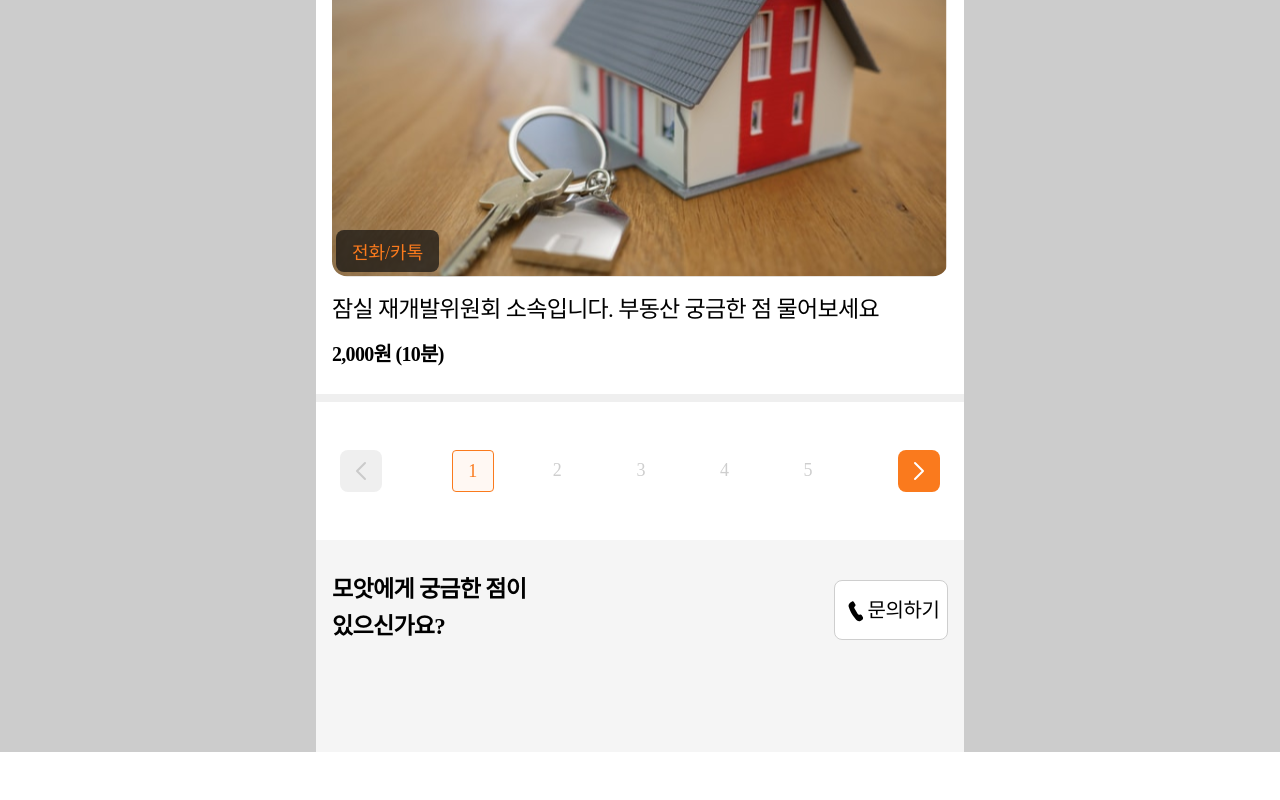
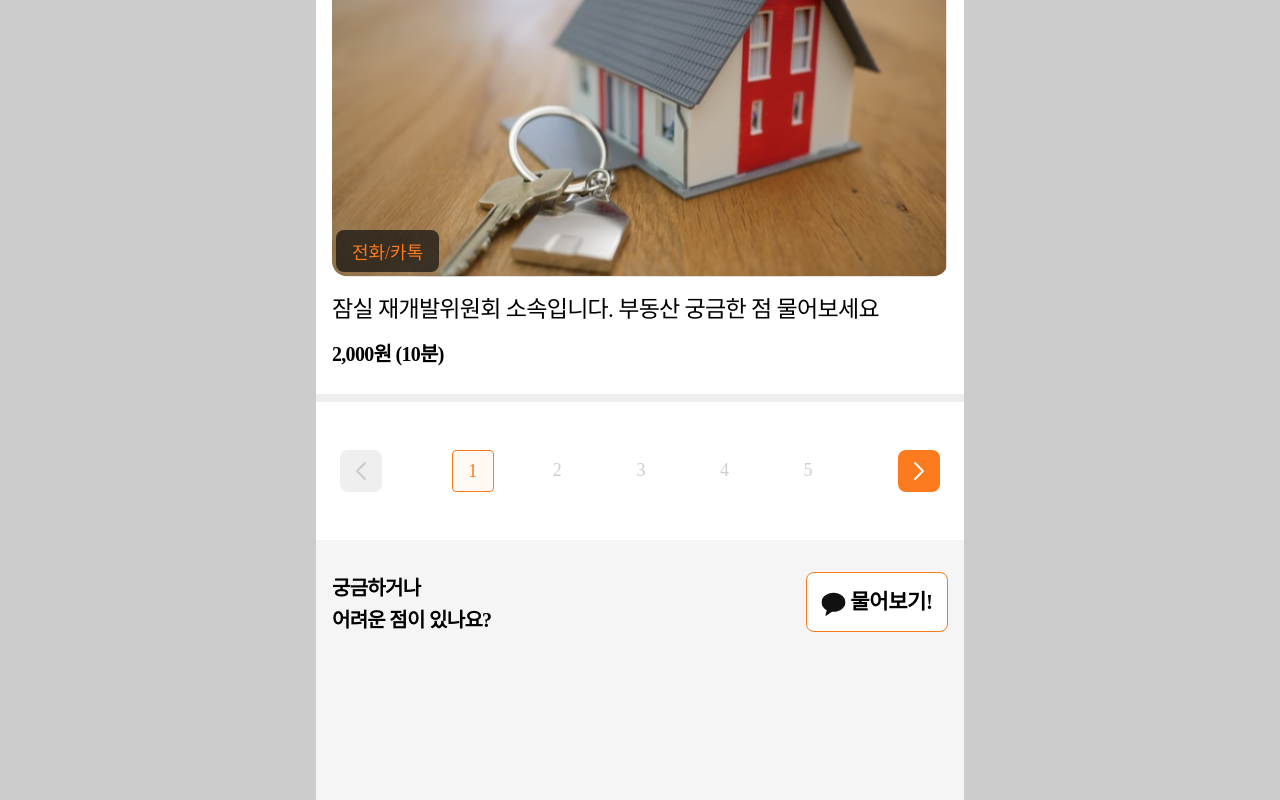
Before and after one commit to DEV-Alpaca/Moat-frontend, a React (Create React App) app: page / in a window 1280 px wide. Shown: the part 1581-2381 px from the top of the page. Before the commit the page ends 2333 px from the top, so only its background shows below. Built offline with nearby package versions, Linux system fonts and the light colour scheme; a web font is replaced by a local one.

Commit message:
fix : questionBox

```diff
--- a/src/components/postList/QuestionBox.js
+++ b/src/components/postList/QuestionBox.js
@@ -5,12 +5,11 @@ import palette from '../../lib/styles/paletts';
 import r from '../../lib/styles/Rem';
 import Button from '../common/Button';
 import Text from '../common/Text';
-import { ReactComponent as Call } from '../../assets/call.svg';
+import { ReactComponent as Kakao } from '../../assets/kakao.svg';
+import Padding from '../common/Padding';
 
-const QuestionBlock = styled.div`
-  width: 100%;
-  height: ${r[196]}rem;
-  padding-top: ${r[16]}rem;
+const QuestionBlock = styled(Form)`
+  height: ${r[228]}rem;
   background-color: ${palette.gray[50]};
   text-align: left;
 `;
@@ -20,31 +19,29 @@ const QuestionContainer = styled.div`
 `;
 
 const StyledCallButton = styled(Button)`
-  width: ${r[114]}rem;
+  width: ${r[142]}rem;
+  height: ${r[60]}rem;
   padding: 0;
   align-items: center;
-  margin-top: ${r[8]}rem;
+  font-weight: 700;
+  font-size: 21px;
+  border: 1px solid ${palette.orange};
 `;
 
 const QuestionBox = () => {
   return (
     <QuestionBlock>
-      <Form background={`${palette.gray[50]}`}>
-        <QuestionContainer>
-          <Text
-            style={{ textAlign: 'left', marginRight: 'auto' }}
-            fontSize={23}
-            fontWeight={800}
-          >
-            모앗에게 궁금한 점이 <br />
-            있으신가요?
-          </Text>
-          <StyledCallButton white>
-            <Call style={{ marginTop: '4px' }} />
-            문의하기
-          </StyledCallButton>
-        </QuestionContainer>
-      </Form>
+      <Padding />
+      <QuestionContainer>
+        <Text style={{ marginRight: 'auto' }} fontSize={20} fontWeight={800}>
+          궁금하거나 <br />
+          어려운 점이 있나요?
+        </Text>
+        <StyledCallButton white>
+          <Kakao style={{ marginTop: '4px', marginRight: '4px' }} />
+          물어보기!
+        </StyledCallButton>
+      </QuestionContainer>
     </QuestionBlock>
   );
 };
--- a/src/lib/styles/Rem.js
+++ b/src/lib/styles/Rem.js
@@ -50,12 +50,14 @@ const r = {
   114: '6.333',
   130: '7.222',
   140: '7.778',
+  142: '7.889',
   150: '8.333',
   160: '8.889',
   196: '10.89',
   202: '11.22',
   214: '11.89',
   227: '12.61',
+  228: '12.67',
   280: '15.56',
   290: '16.11',
   300: '16.67',
```
